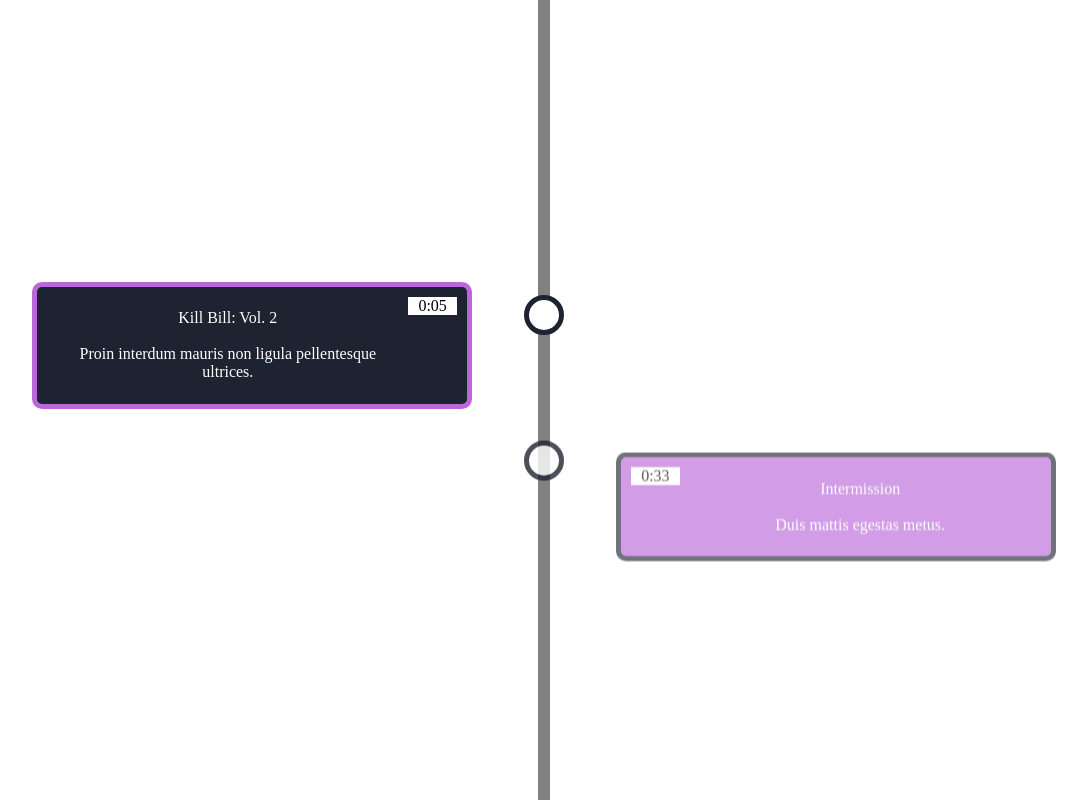
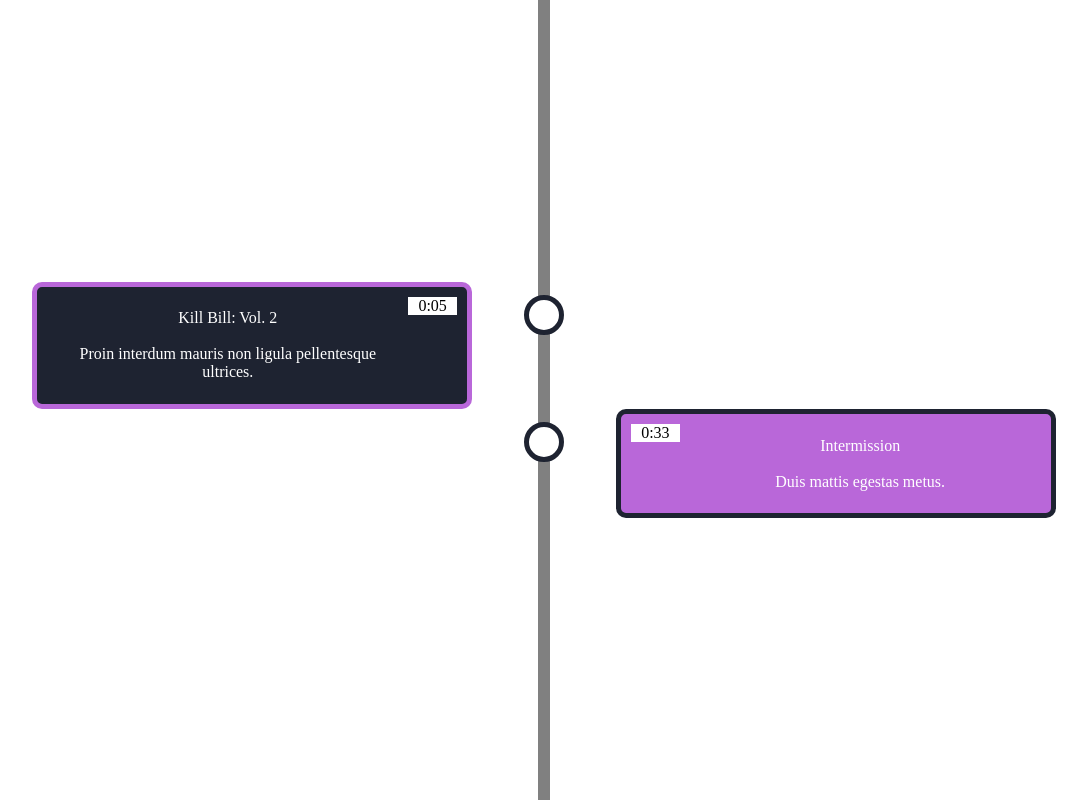
Before and after one commit to marcotoniut/timeline, a React (Create React App) app: page / in a window 1280 px wide. Shown: the whole page, without its empty margins (96-1183 px from the left). Built offline with nearby package versions, Linux system fonts and the light colour scheme.

Commit message:
Typing, cleanup and general comments
- Type domain data. Remove uses of `any`
- Remove redundant async function
- Bring sorting process closer to data initialisation
- Cleanup around state
- Show cleaner ways to define JSX elements

```diff
--- /dev/null
+++ b/src/components/domain.ts
@@ -0,0 +1,10 @@
+/**
+ * List of details of an `Event` in the Timeline
+ * @note Type definitions help guide you when interfacing with functions and other structures
+ */
+export interface EventData {
+  id: number;
+  time: string;
+  title: string;
+  description: string;
+}
--- a/src/components/timelinecard/timelinecard.tsx
+++ b/src/components/timelinecard/timelinecard.tsx
@@ -1,32 +1,44 @@
 import React, { useEffect, useState } from "react";
+import { EventData } from "../domain";
 import Timelinecardcomponent from "../timelinecardcomponent";
-
 import timelinedata from "../timelinedata.json";
 
 const Timelinecard = () => {
-  const [data] = useState([...timelinedata]);
-  const [currentevent, setcurrentevent] = useState(Array);
-  const [cardselected, setcardselected] = useState<null | string>(null);
+  // `useState` can be initialised with either a value or by a function to a value,
+  // otherwise known as a lazy value. Since your data source is non-changing and you only
+  // need to sort it once, we can bundle everything closer to the initialiser.
+  const [data] = useState(() =>
+    [...timelinedata].sort((a, b) => (a.time > b.time ? 1 : -1))
+  );
+  const [currentevent, setcurrentevent] = useState<readonly EventData[]>(Array);
+  // Since everything is properly typed now, we change `cardselected` to be a `number` instead,
+  // due to id being  it's derived from the index in the data array.
+  const [cardselected, setcardselected] = useState<null | number>(null);
 
   useEffect(() => {
-    async function changeevent() {
-      console.log(data);
-
-      const result = data.sort((a, b) => (a.time > b.time ? 1 : -1));
-      console.log(result);
-
+    // async functions are those that return what's called a Promise. Unless you are going to handle
+    // that promise with a callback somehow, there's really no reason to recur to that api.
+    // there's no reason to have such a function.
+    // `useEffect` already works in a separate context, so you can call effectful functions
+    // like `setTimeout` directly in it
     //check new length of currentevent, if > 5, reduce by one
-      await data.forEach((el, i) => {
+    data.forEach((el, i) => {
       setTimeout(() => {
         setcurrentevent((currentarray) => {
           if (currentarray.length >= 5) {
             const newarray = [...currentarray];
             newarray.shift();
-              setcurrentevent(newarray);
+            // A recursive `setcurrentevent`, besides being very much discouraged as a pattern as
+            // it could turn into an entangled mess with unexpected React side-effects,
+            // is very much unnecessary, since you are already expected to return an updated state
+            // for the first state action
+            return newarray;
           }
           return currentarray;
         });
 
+        // The two setters are a bit redundant, as you can simply put the conditionals inside the
+        // same callback, but it's ok
         setcurrentevent((oldArray) => [
           ...oldArray,
           {
@@ -36,32 +48,36 @@
             description: el.description,
           },
         ]);
-        }, i * 5000);
+      }, i * 3000);
     });
-    }
-
-    changeevent();
   }, [data]);
 
-  function selected(id: string) {
+  function selected(id: number) {
     setcardselected(id);
   }
 
   return (
     <div className="event" data-testid="card">
-      {currentevent.map((el: any) => (
+      {/* In general, you want to avoid the type `any`, as it bypasses what the compiler is
+      supposed to help you with.
+      Not in this case, but if you don't know the type, and don't need to access any of
+      its properties, then you can use the [top type](https://www.typescript-training.com/course/fundamentals-v3/11-top-and-bottom-types/#top-types)
+      `unknown` instead
+      */}
+      {currentevent.map((el) => (
         <div className="event" key={el.id}>
-          <div className="timedot"></div>
+          {/* No children, so better to self-close the tag */}
+          <div className="timedot" />
           <div
             className={cardselected === el.id ? "selected event" : "event"}
             onClick={() => selected(el.id)}
           >
             <div className={el.id % 2 === 0 ? "left" : "right"}>
-              <Timelinecardcomponent
-                title={el.title}
-                time={el.time}
-                description={el.description}
-              />
+              {/* This is just some simple trick, but since the properties of Timelinecardcomponent are a perfect
+              match for those of the event, you can simply ... spread over the event value into the properties of the
+              JSX element.
+              */}
+              <Timelinecardcomponent {...el} />
             </div>
           </div>
         </div>
```
Also changed, not shown: src/components/timelinecardcomponent.tsx (+7 -1 lines). Lines whose indentation alone changed are shown as unchanged.
